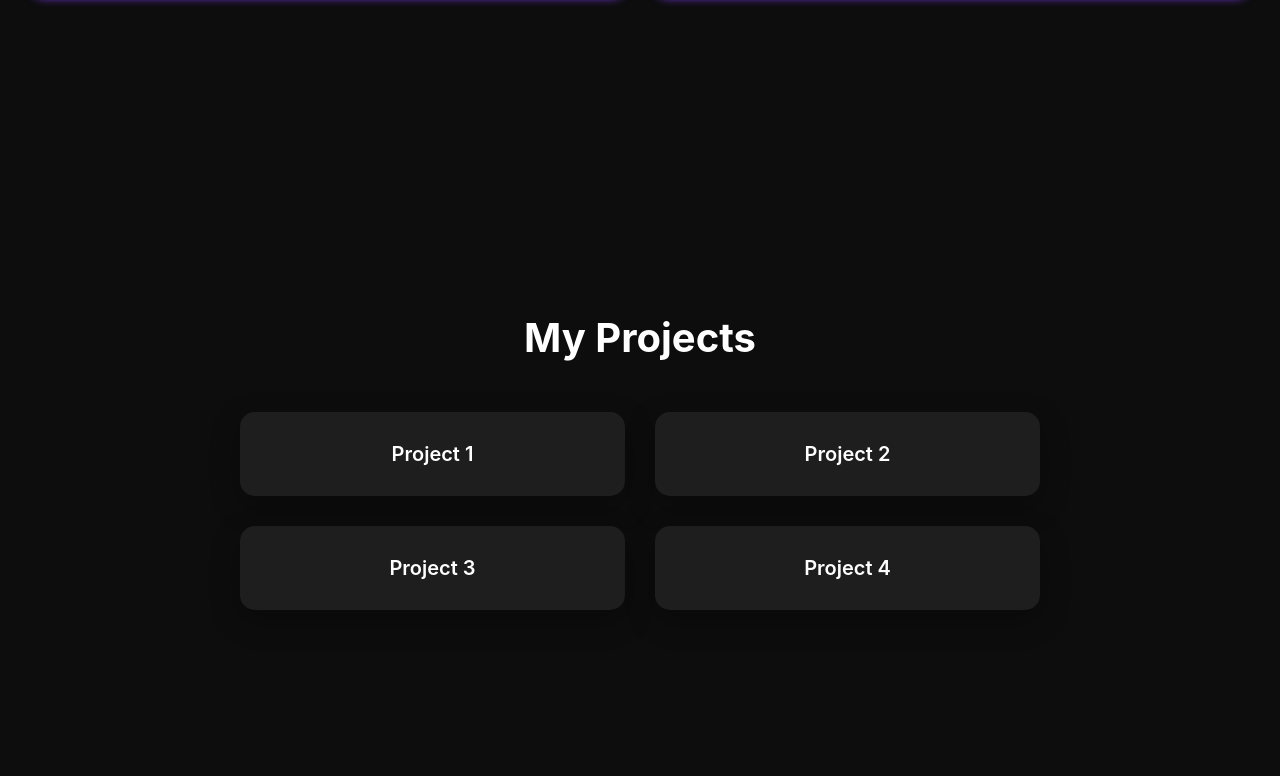
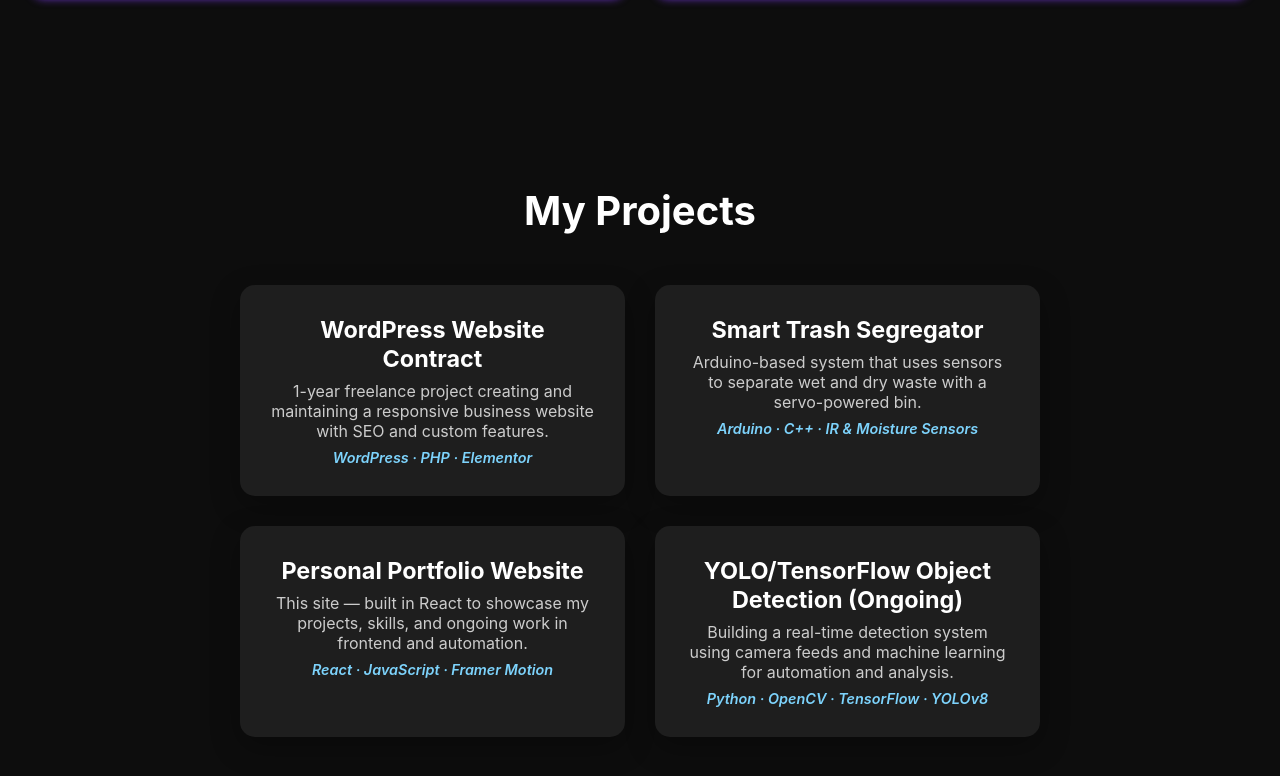
Before and after one commit to KRiano314/ProperLayoutDesignPortfolio, a React (Create React App) app: page / in a window 1280 px wide. Shown: the part 1565-2341 px from the top of the page. Built offline with nearby package versions, Linux system fonts and the light colour scheme.

Commit message:
Riano: Version 5 Portfolio Commit

```diff
--- a/src/ProjectPreview.js
+++ b/src/ProjectPreview.js
@@ -16,10 +16,37 @@
   }
 };
 
+const projects = [
+  {
+    title: "WordPress Website Contract",
+    description: "1-year freelance project creating and maintaining a responsive business website with SEO and custom features.",
+    tech: "WordPress · PHP · Elementor",
+    variant: "hiddenLeft"
+  },
+  {
+    title: "Smart Trash Segregator",
+    description: "Arduino-based system that uses sensors to separate wet and dry waste with a servo-powered bin.",
+    tech: "Arduino · C++ · IR & Moisture Sensors",
+    variant: "hiddenRight"
+  },
+  {
+    title: "Personal Portfolio Website",
+    description: "This site — built in React to showcase my projects, skills, and ongoing work in frontend and automation.",
+    tech: "React · JavaScript · Framer Motion",
+    variant: "hiddenBottom"
+  },
+  {
+    title: "YOLO/TensorFlow Object Detection (Ongoing)",
+    description: "Building a real-time detection system using camera feeds and machine learning for automation and analysis.",
+    tech: "Python · OpenCV · TensorFlow · YOLOv8",
+    variant: "hiddenTop"
+  }
+];
+
 export default function Projects() {
   const { ref, inView } = useInView({
     threshold: 0.3,
-    triggerOnce: false, // allows both enter and exit animation
+    triggerOnce: false,
   });
 
   return (
@@ -27,42 +54,20 @@
       <h2 className="projects-title">My Projects</h2>
       <div className="projects-grid">
         <AnimatePresence>
-          <motion.div
-            className="project-card"
-            variants={variants}
-            initial="hiddenLeft"
-            animate={inView ? "visible" : "hiddenLeft"}
-            exit="hiddenLeft"
-          >
-            Project 1
-          </motion.div>
-          <motion.div
-            className="project-card"
-            variants={variants}
-            initial="hiddenRight"
-            animate={inView ? "visible" : "hiddenRight"}
-            exit="hiddenRight"
-          >
-            Project 2
-          </motion.div>
-          <motion.div
-            className="project-card"
-            variants={variants}
-            initial="hiddenBottom"
-            animate={inView ? "visible" : "hiddenBottom"}
-            exit="hiddenBottom"
-          >
-            Project 3
-          </motion.div>
-          <motion.div
-            className="project-card"
-            variants={variants}
-            initial="hiddenTop"
-            animate={inView ? "visible" : "hiddenTop"}
-            exit="hiddenTop"
-          >
-            Project 4
-          </motion.div>
+          {projects.map((project, index) => (
+            <motion.div
+              key={index}
+              className="project-card"
+              variants={variants}
+              initial={variants[project.variant]}
+              animate={inView ? "visible" : project.variant}
+              exit={project.variant}
+            >
+              <h3>{project.title}</h3>
+              <p style={{ fontSize: "1rem", fontWeight: "400", margin: "0.5rem 0", color: "#ccc" }}>{project.description}</p>
+              <p style={{ fontSize: "0.9rem", fontStyle: "italic", color: "#7dd3fc" }}>{project.tech}</p>
+            </motion.div>
+          ))}
         </AnimatePresence>
       </div>
     </section>
--- a/src/Projects.css
+++ b/src/Projects.css
@@ -20,12 +20,20 @@
 
 .projects-grid {
   display: grid;
-  grid-template-columns: repeat(2, minmax(200px, 1fr));
-  grid-template-rows: repeat(2, 1fr);
+  grid-template-columns: repeat(2, 1fr); /* fixed to 2 equal columns */
+  grid-template-rows: repeat(2, auto);   /* allows variable row height */
   gap: 30px;
   max-width: 800px;
   width: 100%;
 }
+
+@media (max-width: 768px) {
+  .projects-grid {
+    grid-template-columns: 1fr; /* stacks all items on smaller screens */
+    grid-template-rows: auto;
+  }
+}
+
 
 .project-card {
   background: #1e1e1e;
--- a/src/Projects.js
+++ b/src/Projects.js
@@ -1,15 +1,69 @@
 import './App.css';
+import './ProjectsPage.css'; // Create this separately
 import HrefButtons2 from "./ButtonsOthers";
 
 function Projects() {
+  const projects = [
+    {
+      title: "WordPress Website Contract",
+      description: "1-year freelance project creating and maintaining a responsive business website with SEO and custom features.",
+      tech: ["WordPress", "PHP", "Elementor"],
+      image: "/project1.jpg", // placeholder or real image
+      github: null,
+      live: null,
+    },
+    {
+      title: "Smart Trash Segregator",
+      description: "Arduino-based system that uses sensors to separate wet and dry waste with a servo-powered bin.",
+      tech: ["Arduino", "C++", "IR Sensor", "Capacitive Sensor"],
+      image: "/trash-seg.png",
+      github: null,
+      live: null,
+    },
+    {
+      title: "Personal Portfolio Website",
+      description: "Built in React to showcase my projects, skills, and ongoing work in frontend and automation.",
+      tech: ["React", "JavaScript", "Framer Motion"],
+      image: "/portfolio.png",
+      github: "https://github.com/KRiano314/ProperLayoutDesignPortfolio",
+      live: null,
+    },
+    {
+      title: "YOLO/TensorFlow Object Detection (Ongoing)",
+      description: "Real-time detection system using camera feeds and machine learning for automation and analysis.",
+      tech: ["Python", "OpenCV", "TensorFlow", "YOLOv8"],
+      image: "/yolo.png",
+      github: null,
+      live: null,
+    },
+  ];
+
   return (
     <>
       <header className="MainHeaderOthers">
         <HrefButtons2 />
       </header>
-      <div>
-        <h1>Hello, These Are My Projects...</h1>
-      </div>
+      <section className="projects-page">
+        <h1 className="projects-page-title">Projects</h1>
+        <div className="projects-grid">
+          {projects.map((proj, idx) => (
+            <div key={idx} className="project-card-full">
+              <img src={proj.image} alt={proj.title} className="project-img" />
+              <h2>{proj.title}</h2>
+              <p>{proj.description}</p>
+              <div className="project-tags">
+                {proj.tech.map((tech, i) => (
+                  <span key={i} className="tech-tag">{tech}</span>
+                ))}
+              </div>
+              <div className="project-links">
+                {proj.github && <a href={proj.github} target="_blank" rel="noreferrer">GitHub</a>}
+                {proj.live && <a href={proj.live} target="_blank" rel="noreferrer">Live Demo</a>}
+              </div>
+            </div>
+          ))}
+        </div>
+      </section>
     </>
   );
 }
--- /dev/null
+++ b/src/ProjectsPage.css
@@ -0,0 +1,67 @@
+.projects-page {
+  padding: 60px 20px;
+  background: #0d0d0d;
+  color: #e0e0e0;
+  min-height: 100vh;
+}
+
+.projects-page-title {
+  font-size: 2.75rem;
+  text-align: center;
+  margin-bottom: 40px;
+  color: #c084fc;
+}
+
+.projects-grid {
+  display: grid;
+  grid-template-columns: repeat(auto-fit, minmax(300px, 1fr));
+  gap: 40px;
+  max-width: 1100px;
+  margin: 0 auto;
+}
+
+.project-card-full {
+  background: #1e1e1e;
+  border-radius: 15px;
+  padding: 25px;
+  box-shadow: 0 10px 30px rgba(0,0,0,0.3);
+  transition: transform 0.3s ease;
+}
+
+.project-card-full:hover {
+  transform: translateY(-5px);
+}
+
+.project-img {
+  width: 100%;
+  height: 180px;
+  object-fit: cover;
+  border-radius: 10px;
+  margin-bottom: 1rem;
+}
+
+.project-tags {
+  display: flex;
+  flex-wrap: wrap;
+  gap: 0.5rem;
+  margin-top: 1rem;
+}
+
+.tech-tag {
+  background: #4c1d95;
+  color: #e0e0e0;
+  padding: 0.25rem 0.75rem;
+  border-radius: 8px;
+  font-size: 0.75rem;
+}
+
+.project-links {
+  margin-top: 1rem;
+}
+
+.project-links a {
+  margin-right: 1rem;
+  color: #8b5cf6;
+  text-decoration: underline;
+  font-size: 0.9rem;
+}
```
